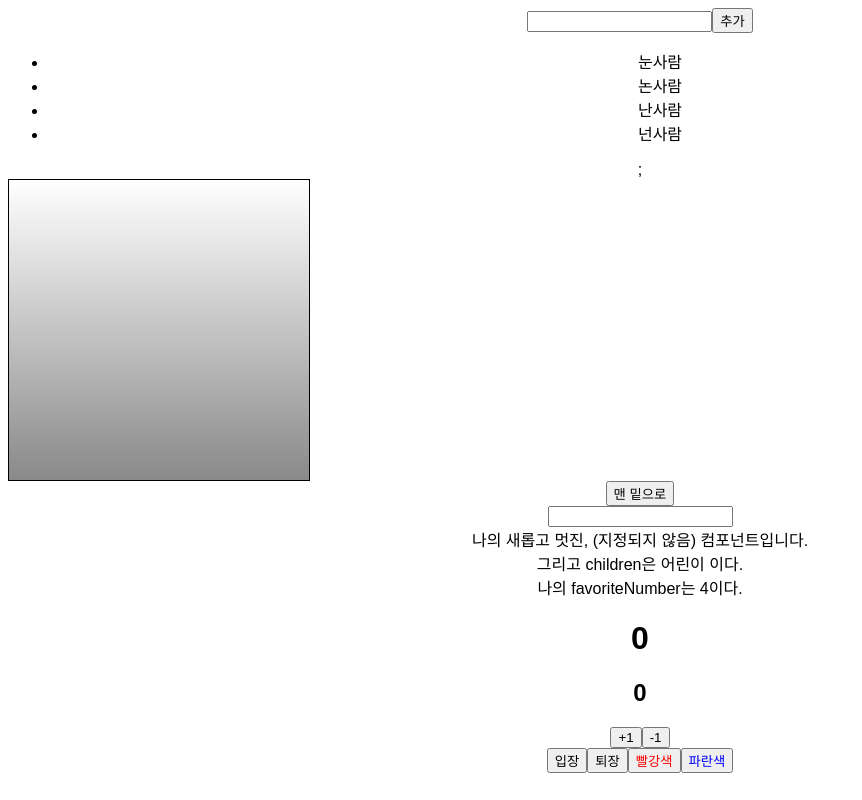
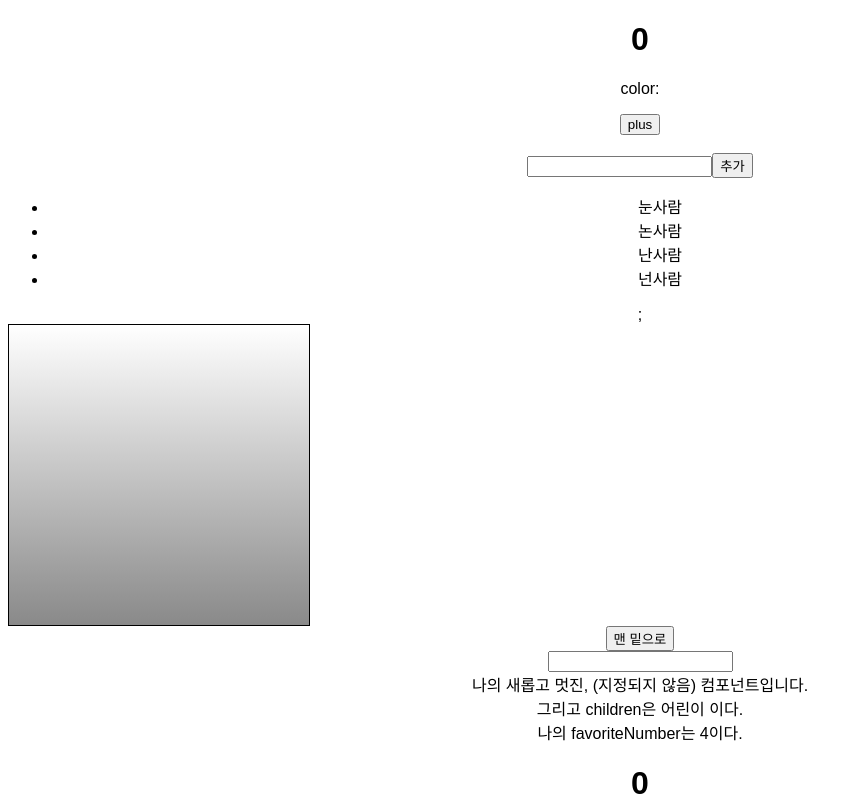
Before and after one commit to gosunman/theArtOfReact, a React (Create React App) app: page / in a window 1280 px wide. Shown: the top 800 px of the page, without its empty margins (0-862 px from the left). Built offline with nearby package versions, Linux system fonts and the light colour scheme.

Commit message:
7.3.1 LifeCycleSample begin

```diff
--- a/src/App.js
+++ b/src/App.js
@@ -9,11 +9,14 @@
 import RefSample from "./RefSample";
 import ScrollBox from "./ScrollBox";
 import IterationSample from "./IterationSample";
+import LifeCycleSample from "./LifeCycleSample";
 
 export default class App extends Component {
   render() {
     return (
       <div className="App">
+        <LifeCycleSample />
+        <br />
         <IterationSample />
         <ScrollBox ref={(ref) => (this.scrollBox = ref)} />
         <button onClick={() => this.scrollBox.scrollToBottom()}>
--- /dev/null
+++ b/src/LifeCycleSample.js
@@ -0,0 +1,73 @@
+import React, { Component } from "react";
+
+export default class LifeCycleSample extends Component {
+  state = {
+    number: 0,
+    color: null
+  };
+
+  myRef = null;
+
+  constructor(props) {
+    super(props);
+    console.log("constructor");
+  }
+
+  static getDerivedStateFromProps(nextProps, prevState) {
+    console.log("getDerivedStateFromProps");
+    if (nextProps.color !== prevState.color) {
+      return { color: nextProps.color };
+    }
+    return null;
+  }
+
+  componentDidMount() {
+    console.log("componentDidMount");
+  }
+
+  shouldComponentUpdate(nextProps, nextState) {
+    console.log("shouldComponentUpdate", nextProps, nextState);
+    return nextState.number % 10 !== 4;
+  }
+
+  componentWillUnmount() {
+    console.log("componentWillUnmount");
+  }
+
+  handleClick = () => {
+    this.setState({
+      number: this.state.number + 1
+    });
+  };
+
+  getSnapshotBeforeUpdate(prevProps, prevState) {
+    console.log("getSnapShotBeforeUpdate");
+    if (prevProps.color !== this.props.color) {
+      return this.myRef.style.color;
+    }
+    return null;
+  }
+
+  componentDidUpdate(prevProps, prevState, snapshot) {
+    console.log("componentDidUpdate", prevProps, prevState);
+    if (snapshot) {
+      console.log("just before updating", snapshot);
+    }
+  }
+
+  render() {
+    console.log("render");
+    const style = {
+      color: this.props.color
+    };
+    return (
+      <div>
+        <h1 style={style} ref={(ref) => (this.myRef = ref)}>
+          {this.state.number}
+        </h1>
+        <p>color: {this.state.color}</p>
+        <button onClick={this.handleClick}>plus</button>
+      </div>
+    );
+  }
+}
```
